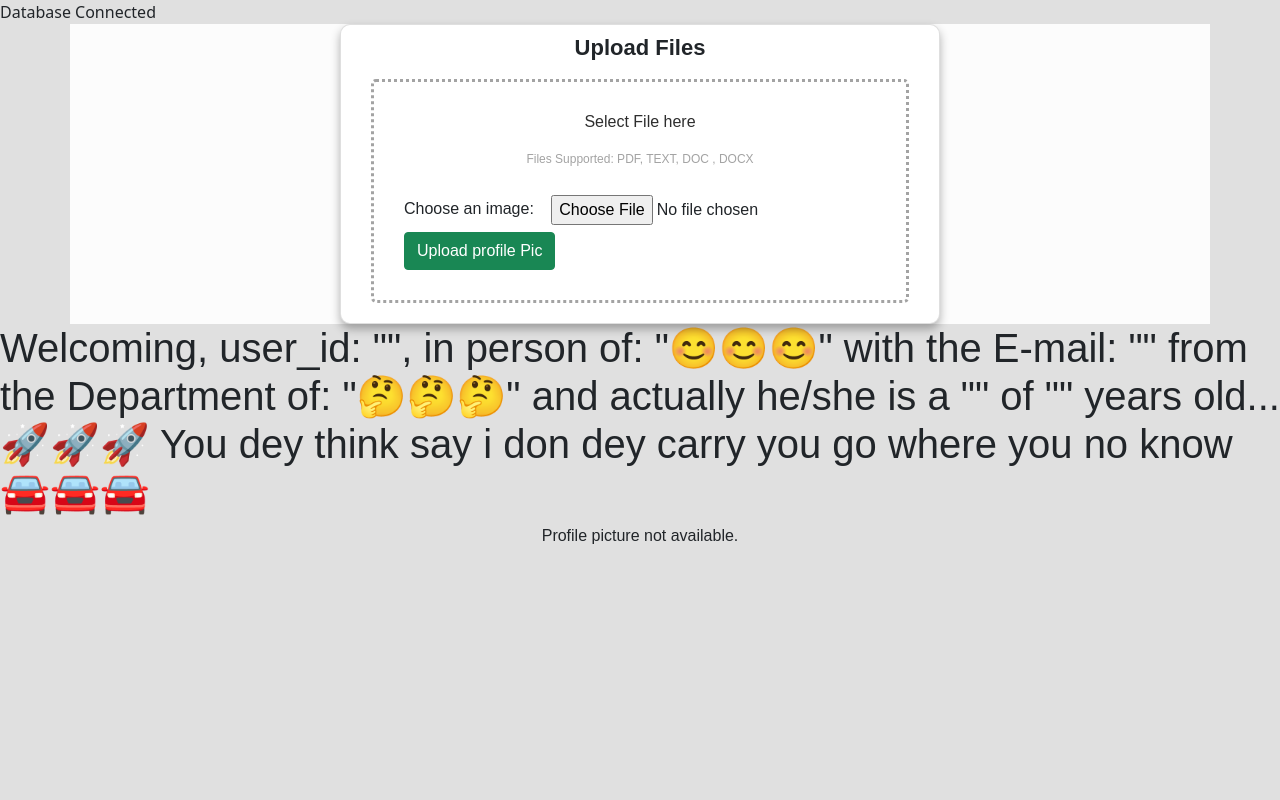
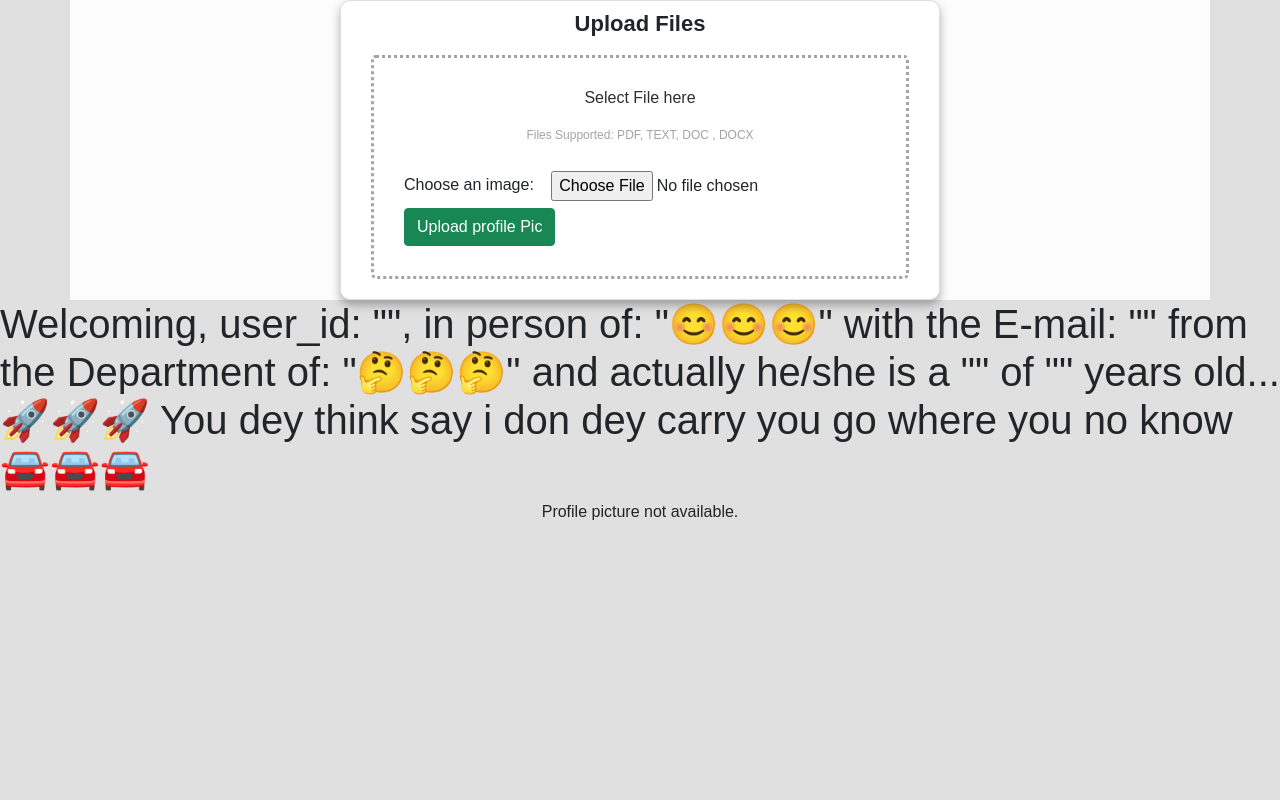
Before and after one commit to DevOluwapelumi/PHP-First-Class, a PHP site: page /dashboard.php in a window 1280 px wide. Run offline with PHP 8.4, Linux system fonts and the light colour scheme; data that the repository does not hold is empty.

Commit message:
frontend commit

```diff
--- a/connection.php
+++ b/connection.php
@@ -6,9 +6,9 @@ $database= 'school_db';
 $dbconnection = new mysqli($localhost, $username, $password, $database);
 
 if ($dbconnection->connect_error) {
-    echo 'Database Not connected'.$dbconnection->connect_error;
+    // echo 'Database Not connected'.$dbconnection->connect_error;
 }
 else {
-    echo 'Database Connected';
+    // echo 'Database Connected';
 }
 ?>
```
Also changed, not shown: backendsignup.php (+16 -4 lines), backenddashboard.php (added), backenddelete.php (added), backendedit.php (added), backendimage.php (added), backendlogout.php (added), backendsignin.php (added).
